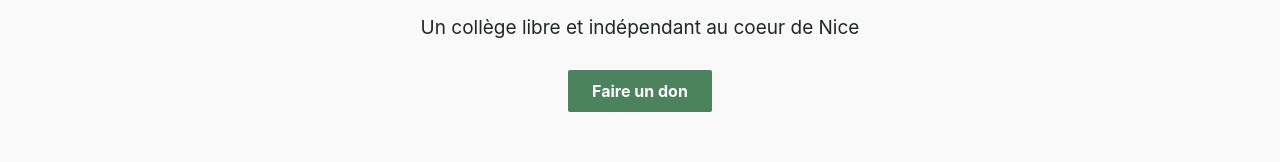
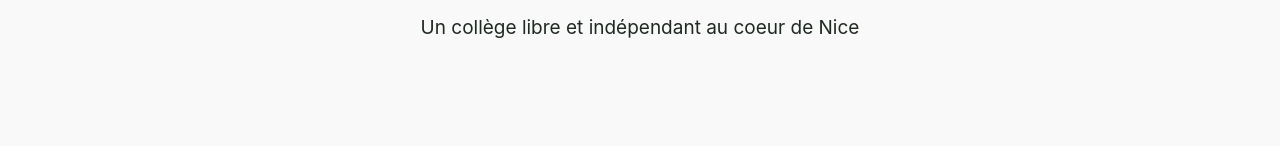
Before and after one commit to Duluth-Technologies/st-francois, an Angular app: page / in a window 1280 px wide. Shown: the part 293-455 px from the top of the page. Built offline with nearby package versions, Linux system fonts and the light colour scheme.

Commit message:
Remove 'Faire un don' button

```diff
--- a/src/app/pages/home/home-page.component.css
+++ b/src/app/pages/home/home-page.component.css
@@ -34,18 +34,6 @@
   color: #1f2821;
   font-size: 19px;
   line-height: 1.45;
-}
-
-.donation {
-  margin-top: 28px;
-  display: inline-block;
-  text-decoration: none;
-  background: #4b835c;
-  color: #ffffff;
-  font-weight: 700;
-  line-height: 1;
-  border-radius: 2px;
-  padding: 13px 24px;
 }
 
 .welcome {
--- a/src/app/pages/home/home-page.component.html
+++ b/src/app/pages/home/home-page.component.html
@@ -2,13 +2,6 @@
   <div class="shell-inner hero-inner">
     <h1>Collège Saint François d’Assise</h1>
     <p>Un collège libre et indépendant au coeur de Nice</p>
-    <a
-      class="donation"
-      href="docs/DON-College-Saint-Francois-dAssise-a-Nice.pdf"
-      target="_blank"
-      rel="noreferrer"
-      >Faire un don</a
-    >
   </div>
 </section>
 
```
